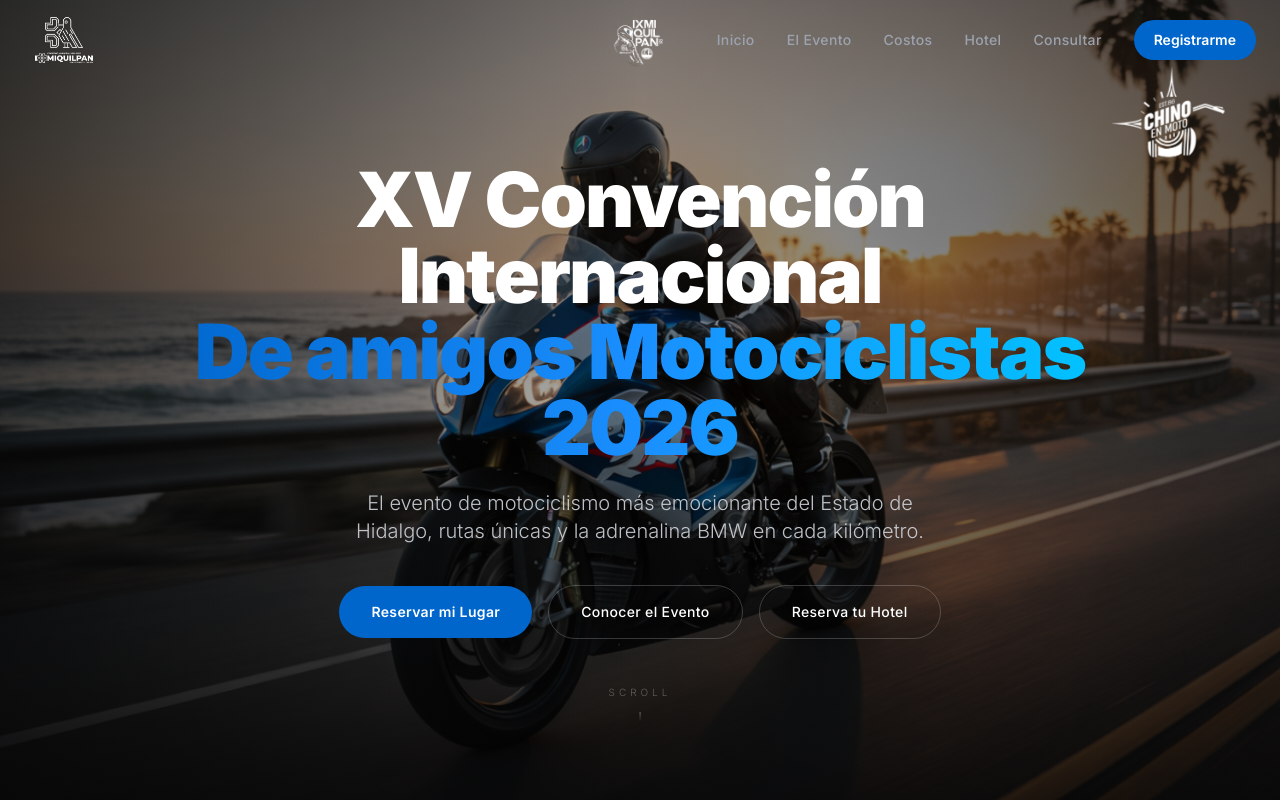
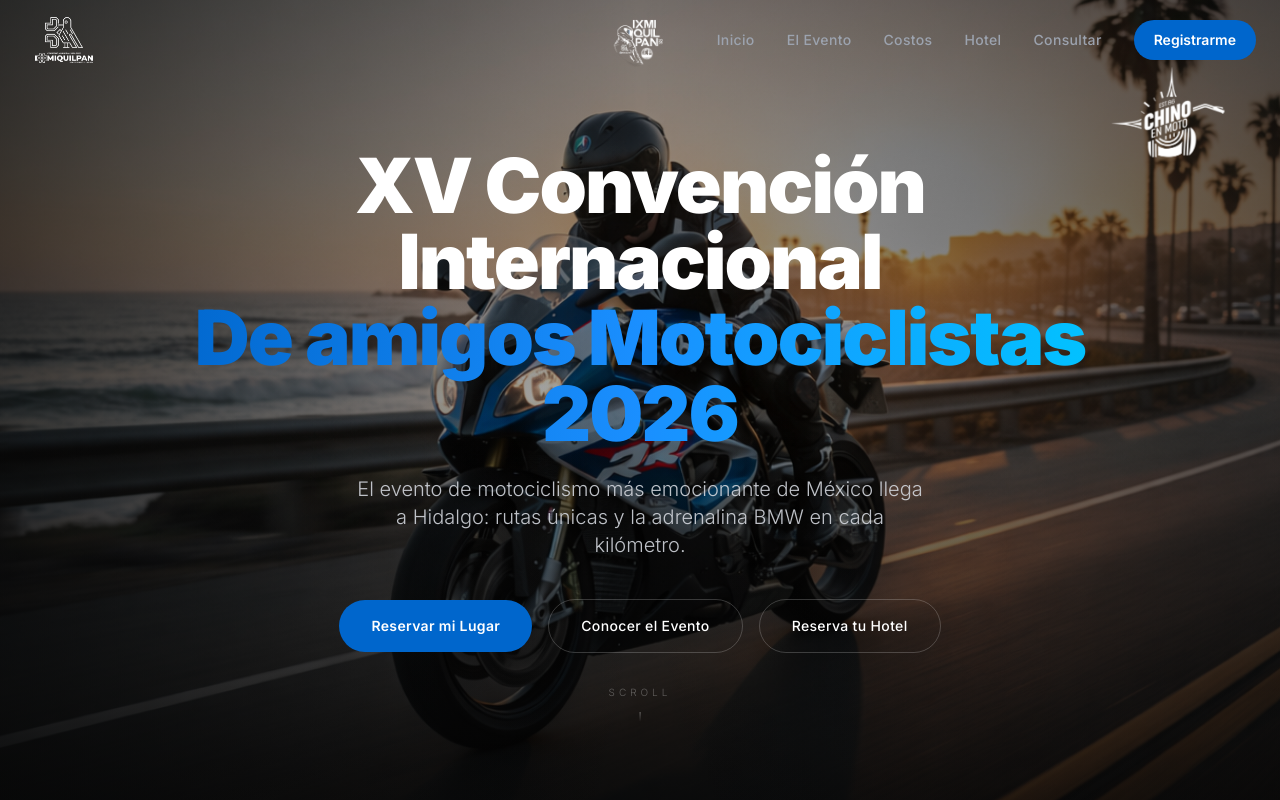
Before and after one commit to Reyirel/bmwam, a React (Vite) app: page / in a window 1280 px wide. Shown: the top 800 px of the page. Built offline with nearby package versions, Linux system fonts and the light colour scheme; the HTML template or start-up script is replaced by a standard one.

Commit message:
feat : Update Navbar with new logo and styling

```diff
--- a/src/views/Home.jsx
+++ b/src/views/Home.jsx
@@ -150,8 +150,7 @@ export default function Home() {
             transition={{ duration: 0.8, delay: 0.75 }}
             className="text-lg sm:text-xl text-gray-300/90 mb-10 max-w-xl mx-auto leading-relaxed font-light"
           >
-            El evento de motociclismo más emocionante del Estado de Hidalgo, rutas únicas y la adrenalina BMW en cada kilómetro.
-          </motion.p>
+            El evento de motociclismo más emocionante de México llega a Hidalgo: rutas únicas y la adrenalina BMW en cada kilómetro.          </motion.p>
 
           <motion.div
             initial={{ opacity: 0, y: 20 }}
@@ -393,8 +392,8 @@ export default function Home() {
                 transition={{ duration: 0.6, delay: i * 0.12 }}
                 viewport={{ once: true }}
                 className={`relative p-8 md:p-12 rounded-3xl text-center border transition-all duration-300 ${item.featured
-                    ? 'bg-[#0066CC]/[0.08] border-[#0066CC]/40'
-                    : 'bg-white/[0.03] border-white/[0.07]'
+                  ? 'bg-[#0066CC]/[0.08] border-[#0066CC]/40'
+                  : 'bg-white/[0.03] border-white/[0.07]'
                   }`}
               >
                 {item.featured && (
```
